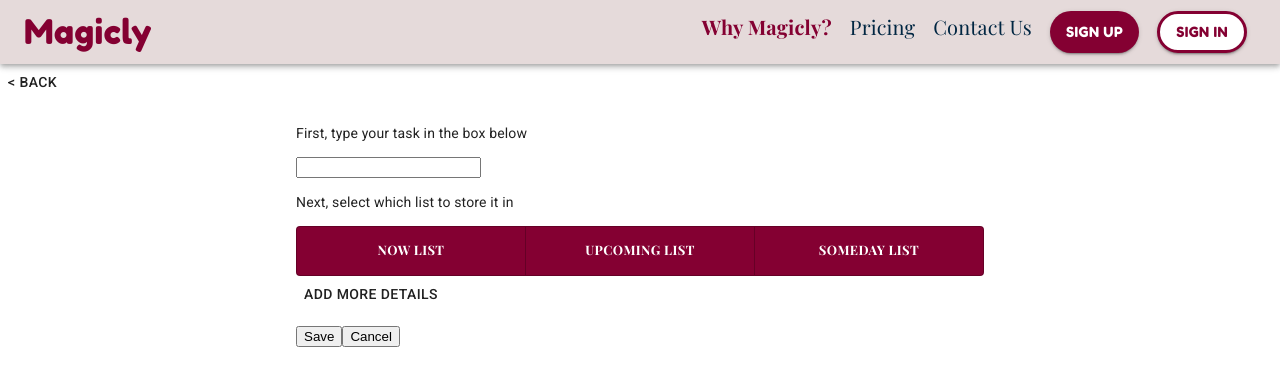
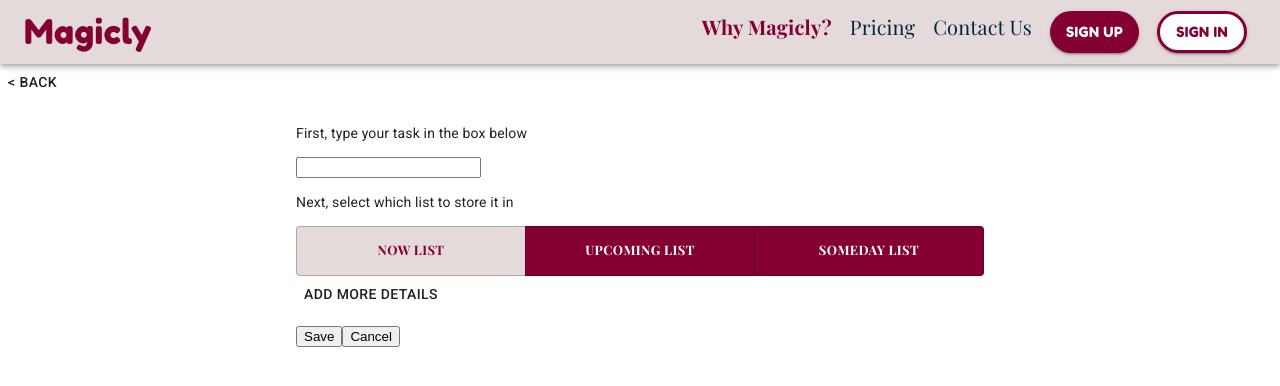
Before and after one commit to francoabaroa/magicly, a Next.js app in the folder packages/client/: page /productivity/lists/add in a window 1280 px wide. Shown: the top 386 px of the page. Built offline with nearby package versions, Linux system fonts and the light colour scheme; no server answers.

Commit message:
add default list

```diff
--- a/packages/client/components/productivity/NewTodoListItemForm.tsx
+++ b/packages/client/components/productivity/NewTodoListItemForm.tsx
@@ -87,7 +87,7 @@ const NewTodoListItemForm = () => {
   const [createListItem, { data, loading, error }] = useMutation(CREATE_LIST_ITEM);
   const router = useRouter();
   const [name, setName] = useState('');
-  const [list, setList] = useState('');
+  const [list, setList] = useState(LIST_TYPE.TODO);
   const [type, setType] = useState(ITEM_TYPE.TODO);
   const [notes, setNotes] = useState('');
   const [moreDetails, setMoreDetails] = useState(false);
```
